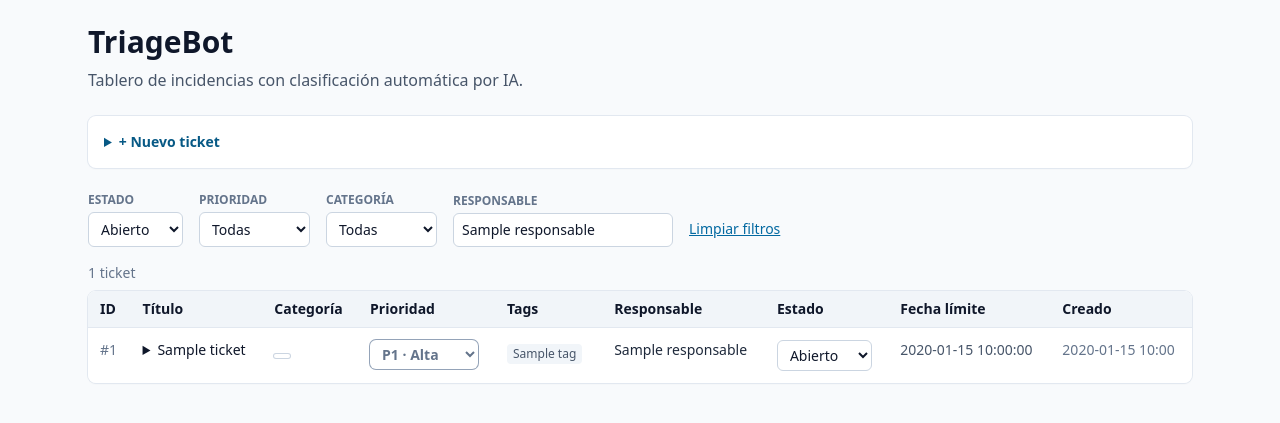
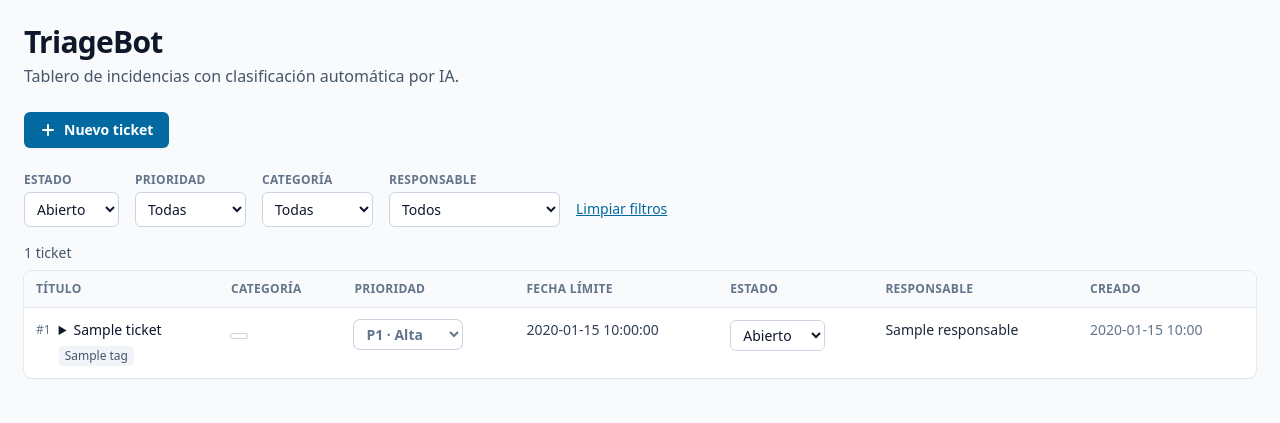
Before and after one commit to ArantxaData/prompt-commit-triagebot, a FastAPI app: template templates/index.html in a window 1280 px wide. Shown: the top 423 px of the page. Run offline with FastAPI, Linux system fonts and the light colour scheme; the template is opened without the code that fills it: most values are stand-ins (such as "Sample title", 1, 10 or a date in 2020); some libraries are stand-ins or nearby versions.

Commit message:
Cambios de estilo

```diff
--- a/templates/_macros.html
+++ b/templates/_macros.html
@@ -3,7 +3,7 @@
 {%- if p == "P1" -%}bg-red-100 text-red-800 ring-red-300
 {%- elif p == "P2" -%}bg-amber-100 text-amber-800 ring-amber-300
 {%- elif p == "P3" -%}bg-slate-100 text-slate-700 ring-slate-300
-{%- else -%}bg-white text-slate-500 ring-slate-400 ring-dashed
+{%- else -%}bg-white text-slate-500 ring-slate-300
 {%- endif -%}
 {%- endmacro %}
 
--- a/templates/_new_ticket_form.html
+++ b/templates/_new_ticket_form.html
@@ -1,39 +1,45 @@
 {# Formulario de alta. Se vuelve a pintar entero: vacío y cerrado tras crear, abierto con errores si falla. #}
 {% set values = form["values"] %}  {# form.values sería el método dict.values #}
 {% set errors = form["errors"] %}
-<details id="new-ticket" class="mt-6 rounded-lg bg-white p-4 shadow-sm ring-1 ring-slate-200" {{ "open" if errors }}>
-  <summary class="cursor-pointer text-sm font-semibold text-sky-800">+ Nuevo ticket</summary>
-  <form class="mt-4 grid gap-4 md:grid-cols-2"
+<details id="new-ticket" class="group mt-6" {{ "open" if errors }}>
+  <summary class="inline-flex cursor-pointer list-none items-center gap-2 rounded-md bg-sky-700 px-4 py-2 text-sm font-semibold text-white shadow-sm hover:bg-sky-800 max-md:w-full max-md:justify-center max-md:py-2.5 [&::-webkit-details-marker]:hidden">
+    <svg class="h-4 w-4" viewBox="0 0 16 16" fill="none" stroke="currentColor" stroke-width="2" stroke-linecap="round" aria-hidden="true"><path d="M8 3v10M3 8h10"/></svg>
+    Nuevo ticket
+  </summary>
+  <form class="mt-3 grid gap-4 rounded-lg bg-white p-4 shadow-sm ring-1 ring-slate-200 md:grid-cols-2"
         hx-post="/ui/tickets" hx-target="#new-ticket" hx-swap="outerHTML"
         hx-disabled-elt="find button" hx-indicator="#classifying">
     <div class="md:col-span-2">
       <label for="f-title" class="block text-sm font-medium">Título</label>
-      <input id="f-title" name="title" type="text" maxlength="200" required
+      <input id="f-title" name="title" type="text" maxlength="200" required autocomplete="off"
              value="{{ values.title }}"
-             class="mt-1 w-full rounded-md border border-slate-300 px-3 py-2 text-sm">
-      {% if errors.title %}<p class="mt-1 text-sm text-red-600">{{ errors.title }}</p>{% endif %}
+             {% if errors.title %}aria-invalid="true" aria-describedby="e-title"{% endif %}
+             class="mt-1 w-full rounded-md border px-3 py-2 text-sm {{ 'border-red-500' if errors.title else 'border-slate-300' }}">
+      {% if errors.title %}<p id="e-title" class="mt-1 text-sm text-red-700" role="alert">{{ errors.title }}</p>{% endif %}
     </div>
     <div class="md:col-span-2">
       <label for="f-description" class="block text-sm font-medium">Descripción</label>
       <textarea id="f-description" name="description" rows="4" maxlength="5000" required
-                class="mt-1 w-full rounded-md border border-slate-300 px-3 py-2 text-sm">{{ values.description }}</textarea>
-      {% if errors.description %}<p class="mt-1 text-sm text-red-600">{{ errors.description }}</p>{% endif %}
+                {% if errors.description %}aria-invalid="true" aria-describedby="e-description"{% endif %}
+                class="mt-1 w-full rounded-md border px-3 py-2 text-sm {{ 'border-red-500' if errors.description else 'border-slate-300' }}">{{ values.description }}</textarea>
+      {% if errors.description %}<p id="e-description" class="mt-1 text-sm text-red-700" role="alert">{{ errors.description }}</p>{% endif %}
     </div>
     <div>
       <label for="f-responsable" class="block text-sm font-medium">
-        Responsable <span class="font-normal text-slate-400">(opcional)</span>
+        Responsable <span class="font-normal text-slate-500">(opcional)</span>
       </label>
-      <input id="f-responsable" name="responsable" type="text" maxlength="100"
+      <input id="f-responsable" name="responsable" type="text" maxlength="100" autocomplete="off"
              value="{{ values.responsable }}"
-             class="mt-1 w-full rounded-md border border-slate-300 px-3 py-2 text-sm">
-      {% if errors.responsable %}<p class="mt-1 text-sm text-red-600">{{ errors.responsable }}</p>{% endif %}
+             {% if errors.responsable %}aria-invalid="true" aria-describedby="e-responsable"{% endif %}
+             class="mt-1 w-full rounded-md border px-3 py-2 text-sm {{ 'border-red-500' if errors.responsable else 'border-slate-300' }}">
+      {% if errors.responsable %}<p id="e-responsable" class="mt-1 text-sm text-red-700" role="alert">{{ errors.responsable }}</p>{% endif %}
     </div>
-    <div class="flex items-end gap-3">
+    <div class="flex items-end gap-3 max-md:flex-col max-md:items-stretch">
       <button type="submit"
-              class="rounded-md bg-sky-700 px-4 py-2 text-sm font-semibold text-white hover:bg-sky-800 disabled:opacity-50">
+              class="rounded-md bg-sky-700 px-4 py-2 text-sm font-semibold text-white hover:bg-sky-800 disabled:cursor-not-allowed disabled:opacity-50 max-md:py-2.5">
         Crear y clasificar
       </button>
-      <span id="classifying" class="htmx-indicator text-sm text-slate-500">Clasificando…</span>
+      <span id="classifying" class="htmx-indicator text-sm text-slate-600" role="status">Clasificando…</span>
     </div>
   </form>
 </details>
--- a/templates/_ticket_row.html
+++ b/templates/_ticket_row.html
@@ -1,23 +1,36 @@
 {% from "_macros.html" import priority_classes, category_classes %}
-{# Una fila editable. Al cambiar estado o prioridad se guarda y la fila se vuelve a pintar. #}
-<tr id="ticket-{{ t.id }}" class="align-top hover:bg-slate-50"
+{# Una fila editable. Al cambiar estado o prioridad se guarda y la fila se vuelve a pintar.
+   En móvil cada fila se apila como una tarjeta (el CSS de index.html pinta las etiquetas). #}
+<tr id="ticket-{{ t.id }}"
+    class="align-top hover:bg-slate-50 focus-within:bg-slate-50 max-md:grid max-md:grid-cols-2 max-md:gap-x-3 max-md:gap-y-3 max-md:rounded-lg max-md:bg-white max-md:p-3 max-md:ring-1 max-md:ring-slate-200"
     hx-patch="/ui/tickets/{{ t.id }}" hx-trigger="change" hx-include="this"
     hx-target="this" hx-swap="outerHTML settle:800ms">
-  <td class="px-3 py-3 text-sm text-slate-500">#{{ t.id }}</td>
-  <td class="px-3 py-3 max-w-md">
-    <details>
-      <summary class="ticket-title cursor-pointer text-sm font-medium text-slate-900">{{ t.title }}</summary>
-      <p class="mt-2 whitespace-pre-line text-sm text-slate-600">{{ t.description }}</p>
-    </details>
+  <td class="px-3 py-3 md:max-w-md max-md:col-span-2 max-md:p-0">
+    <div class="flex gap-2">
+      <span class="pt-0.5 text-xs text-slate-500">#{{ t.id }}</span>
+      <div class="min-w-0">
+        <details>
+          <summary class="ticket-title cursor-pointer text-sm font-medium text-slate-900">{{ t.title }}</summary>
+          <p class="mt-2 whitespace-pre-line text-sm text-slate-700">{{ t.description }}</p>
+        </details>
+        {% if t.tags %}
+        <div class="mt-1.5 flex flex-wrap gap-1">
+          {% for tag in t.tags %}
+          <span class="inline-block rounded bg-slate-100 px-1.5 py-0.5 text-xs text-slate-600">{{ tag }}</span>
+          {% endfor %}
+        </div>
+        {% endif %}
+      </div>
+    </div>
   </td>
-  <td class="px-3 py-3">
+  <td class="px-3 py-3 max-md:p-0" data-label="Categoría">
     <span class="inline-block rounded-full px-2 py-0.5 text-xs font-medium ring-1 {{ category_classes(t.category) }}">
       {% if t.category == NOT_INFERRED %}no inferido{% else %}{{ CATEGORY_LABELS[t.category] }}{% endif %}
     </span>
   </td>
-  <td class="px-3 py-3">
+  <td class="px-3 py-3 max-md:p-0" data-label="Prioridad">
     <select name="priority" aria-label="Prioridad del ticket {{ t.id }}"
-            class="rounded-md px-2 py-1 text-sm font-semibold ring-1 {{ priority_classes(t.priority) }}">
+            class="rounded-md px-2 py-1 text-sm font-semibold ring-1 max-md:w-full max-md:py-2 {{ priority_classes(t.priority) }}">
       {% if t.priority == NOT_INFERRED %}
       <option value="{{ NOT_INFERRED }}" selected>no inferido</option>
       {% endif %}
@@ -26,33 +39,28 @@
       {% endfor %}
     </select>
   </td>
-  <td class="px-3 py-3">
-    {% for tag in t.tags %}
-    <span class="mr-1 inline-block rounded bg-slate-100 px-1.5 py-0.5 text-xs text-slate-600">{{ tag }}</span>
+  <td class="whitespace-nowrap px-3 py-3 text-sm max-md:p-0" data-label="Fecha límite">
+    {% if t.due_date %}
+    {% set overdue = t.due_date < today and t.status in ("open", "in_progress") %}
+    <span class="{{ 'font-semibold text-red-700' if overdue else 'text-slate-700' }}">{{ t.due_date }}</span>
+    {% if overdue %}<span class="ml-1.5 rounded bg-red-50 px-1.5 py-0.5 text-xs font-semibold text-red-700 ring-1 ring-red-200">Vencido</span>{% endif %}
     {% else %}
-    <span class="text-slate-400">—</span>
-    {% endfor %}
+    <span class="text-slate-500" aria-hidden="true">—</span><span class="sr-only">Sin fecha límite</span>
+    {% endif %}
   </td>
-  <td class="px-3 py-3 text-sm {{ 'text-slate-800' if t.responsable else 'text-slate-400' }}">
-    {{ t.responsable or "—" }}
-  </td>
-  <td class="px-3 py-3">
+  <td class="px-3 py-3 max-md:p-0" data-label="Estado">
+    {# Solo se ofrecen el estado actual y las transiciones permitidas: no se propone lo que daría 409. #}
     <select name="status" aria-label="Estado del ticket {{ t.id }}"
-            class="rounded-md border border-slate-300 bg-white px-2 py-1 text-sm">
-      {% for value, label in STATUSES %}
+            class="rounded-md border border-slate-300 bg-white px-2 py-1 text-sm max-md:w-full max-md:py-2">
+      {% for value, label in STATUSES if value == t.status or value in TRANSITIONS[t.status] %}
       <option value="{{ value }}" {{ "selected" if t.status == value }}>{{ label }}</option>
       {% endfor %}
     </select>
-    {% if error %}<p class="mt-1 max-w-[12rem] text-xs text-red-600" role="alert">{{ error }}</p>{% endif %}
+    {% if error %}<p class="mt-1 max-w-[12rem] text-xs text-red-700 max-md:max-w-none" role="alert">{{ error }}</p>{% endif %}
   </td>
-  <td class="px-3 py-3 whitespace-nowrap text-sm">
-    {% if t.due_date %}
-    {% set overdue = t.due_date < today and t.status in ("open", "in_progress") %}
-    <span class="{{ 'font-semibold text-red-600' if overdue else 'text-slate-600' }}"
-          {% if overdue %}title="Vencido"{% endif %}>{{ t.due_date }}{% if overdue %} ⚠{% endif %}</span>
-    {% else %}
-    <span class="text-slate-400">—</span>
-    {% endif %}
+  <td class="px-3 py-3 text-sm max-md:p-0" data-label="Responsable">
+    {% if t.responsable %}<span class="text-slate-800">{{ t.responsable }}</span>
+    {% else %}<span class="text-slate-500" aria-hidden="true">—</span><span class="sr-only">Sin responsable</span>{% endif %}
   </td>
-  <td class="px-3 py-3 whitespace-nowrap text-sm text-slate-500">{{ t.created_at[:16] | replace("T", " ") }}</td>
+  <td class="whitespace-nowrap px-3 py-3 text-sm text-slate-500 max-md:hidden">{{ t.created_at[:16] | replace("T", " ") }}</td>
 </tr>
--- a/templates/_tickets_table.html
+++ b/templates/_tickets_table.html
@@ -1,25 +1,33 @@
 {# Fragmento que HTMX refresca al cambiar un filtro o crear un ticket. #}
-<p class="mb-2 text-sm text-slate-500" aria-live="polite">
+{% set ns = namespace(overdue=0) %}
+{% for t in tickets %}
+  {% if t.due_date and t.due_date < today and t.status in ("open", "in_progress") %}
+    {% set ns.overdue = ns.overdue + 1 %}
+  {% endif %}
+{% endfor %}
+<p class="mb-2 text-sm text-slate-600" aria-live="polite">
   {{ tickets | length }} {{ "ticket" if tickets | length == 1 else "tickets" }}
+  {%- if ns.overdue %}
+  · <span class="font-semibold text-red-700">{{ ns.overdue }} {{ "vencido" if ns.overdue == 1 else "vencidos" }}</span>
+  {%- endif %}
 </p>
 
 {% if tickets %}
-<div class="overflow-x-auto rounded-lg shadow-sm ring-1 ring-slate-200">
-  <table class="min-w-full divide-y divide-slate-200 bg-white">
-    <thead class="bg-slate-100">
-      <tr>
-        <th class="px-3 py-2 text-left text-sm font-semibold">ID</th>
-        <th class="px-3 py-2 text-left text-sm font-semibold">Título</th>
-        <th class="px-3 py-2 text-left text-sm font-semibold">Categoría</th>
-        <th class="px-3 py-2 text-left text-sm font-semibold">Prioridad</th>
-        <th class="px-3 py-2 text-left text-sm font-semibold">Tags</th>
-        <th class="px-3 py-2 text-left text-sm font-semibold">Responsable</th>
-        <th class="px-3 py-2 text-left text-sm font-semibold">Estado</th>
-        <th class="px-3 py-2 text-left text-sm font-semibold">Fecha límite</th>
-        <th class="px-3 py-2 text-left text-sm font-semibold">Creado</th>
+<div class="scroll-thin overflow-x-auto rounded-lg bg-white shadow-sm ring-1 ring-slate-200 max-md:overflow-visible max-md:bg-transparent max-md:shadow-none max-md:ring-0"
+     role="region" aria-label="Listado de tickets" tabindex="0">
+  <table class="min-w-full text-left max-md:block">
+    <thead class="bg-slate-50 max-md:hidden">
+      <tr class="border-b border-slate-200">
+        <th scope="col" class="px-3 py-2.5 text-left text-xs font-semibold uppercase tracking-wide text-slate-500">Título</th>
+        <th scope="col" class="px-3 py-2.5 text-left text-xs font-semibold uppercase tracking-wide text-slate-500">Categoría</th>
+        <th scope="col" class="px-3 py-2.5 text-left text-xs font-semibold uppercase tracking-wide text-slate-500">Prioridad</th>
+        <th scope="col" class="whitespace-nowrap px-3 py-2.5 text-left text-xs font-semibold uppercase tracking-wide text-slate-500">Fecha límite</th>
+        <th scope="col" class="px-3 py-2.5 text-left text-xs font-semibold uppercase tracking-wide text-slate-500">Estado</th>
+        <th scope="col" class="px-3 py-2.5 text-left text-xs font-semibold uppercase tracking-wide text-slate-500">Responsable</th>
+        <th scope="col" class="px-3 py-2.5 text-left text-xs font-semibold uppercase tracking-wide text-slate-500">Creado</th>
       </tr>
     </thead>
-    <tbody id="tickets-table-body" class="divide-y divide-slate-100">
+    <tbody id="tickets-table-body" class="divide-y divide-slate-100 max-md:block max-md:space-y-3 max-md:divide-y-0">
       {% for t in tickets %}
       {% include "_ticket_row.html" %}
       {% endfor %}
@@ -27,7 +35,7 @@
   </table>
 </div>
 {% else %}
-<div class="rounded-lg border border-dashed border-slate-300 bg-white p-8 text-center text-slate-500">
+<div class="rounded-lg border border-dashed border-slate-300 bg-white p-8 text-center text-slate-600">
   No hay tickets con estos filtros.
   <a href="/" class="ml-1 text-sky-700 underline">Limpiar filtros</a>
 </div>
--- a/templates/index.html
+++ b/templates/index.html
@@ -9,33 +9,66 @@
   {# htmx descarta por defecto las respuestas 4xx; los 422 del formulario sí se pintan. #}
   <meta name="htmx-config" content='{"responseHandling":[{"code":"204","swap":false},{"code":"[23]..","swap":true},{"code":"409","swap":true},{"code":"422","swap":true},{"code":"[45]..","swap":false,"error":true},{"code":"...","swap":true}]}'>
   <style>
+    /* Superficies del navegador tematizadas con la paleta (sky/slate). */
+    ::selection { background: #bae6fd; color: #0c4a6e; }
+    input, textarea, select { caret-color: #0369a1; accent-color: #0369a1; }
+    :where(a, button, input, select, textarea, summary, [tabindex="0"]):focus-visible {
+      outline: 2px solid #0369a1;
+      outline-offset: 2px;
+    }
+    table { font-variant-numeric: tabular-nums; }
+    .scroll-thin { scrollbar-width: thin; scrollbar-color: #94a3b8 transparent; }
+
+    /* Estado de carga: la lista se atenúa mientras HTMX pide el fragmento. */
+    #tickets { transition: opacity 0.15s ease; }
+    #tickets.htmx-request { opacity: 0.55; }
+
     /* Destello verde breve en la fila recién guardada */
     tr.htmx-added { background-color: #dcfce7; }
     tr { transition: background-color 0.8s ease; }
+
+    /* Móvil: cada fila es una tarjeta y cada celda lleva su etiqueta. */
+    @media (max-width: 767px) {
+      td[data-label]::before {
+        content: attr(data-label);
+        display: block;
+        margin-bottom: 0.25rem;
+        font-size: 0.75rem;
+        font-weight: 500;
+        color: #475569;
+      }
+    }
+
+    @media (prefers-reduced-motion: reduce) {
+      *, *::before, *::after { transition-duration: 0.01ms !important; animation-duration: 0.01ms !important; }
+    }
   </style>
 </head>
-<body class="bg-slate-50 text-slate-900">
-  <main class="mx-auto max-w-6xl p-6">
-    <h1 class="text-3xl font-bold">TriageBot</h1>
-    <p class="mt-2 text-slate-600">Tablero de incidencias con clasificación automática por IA.</p>
+<body class="bg-slate-50 text-slate-900 antialiased">
+  <main class="mx-auto max-w-7xl px-4 py-6 md:px-6">
+    <header>
+      <h1 class="text-3xl font-bold tracking-tight">TriageBot</h1>
+      <p class="mt-1 text-slate-600">Tablero de incidencias con clasificación automática por IA.</p>
+    </header>
 
     {% include "_new_ticket_form.html" %}
 
-    <form id="filters" class="mt-6 flex flex-wrap items-end gap-4"
+    <form id="filters" role="search" aria-label="Filtros del tablero"
+          class="mt-6 flex flex-wrap items-end gap-x-4 gap-y-3"
           action="/" method="get"
-          hx-get="/" hx-target="#tickets" hx-trigger="change" hx-push-url="true">
-      <div>
-        <label for="f-status" class="block text-xs font-semibold uppercase text-slate-500">Estado</label>
-        <select id="f-status" name="status" class="mt-1 rounded-md border border-slate-300 bg-white px-2 py-1.5 text-sm">
+          hx-get="/" hx-target="#tickets" hx-trigger="change" hx-push-url="true" hx-indicator="#tickets">
+      <div class="max-md:w-[calc(50%-0.5rem)]">
+        <label for="f-status" class="block text-xs font-semibold uppercase tracking-wide text-slate-500">Estado</label>
+        <select id="f-status" name="status" class="mt-1 w-full rounded-md border border-slate-300 bg-white px-2 py-1.5 text-sm max-md:py-2.5">
+          <option value="all" {{ "selected" if filters.status == "all" }}>Todos</option>
           {% for value, label in STATUSES %}
           <option value="{{ value }}" {{ "selected" if filters.status == value }}>{{ label }}</option>
           {% endfor %}
-          <option value="all" {{ "selected" if filters.status == "all" }}>Todos</option>
         </select>
       </div>
-      <div>
-        <label for="f-priority" class="block text-xs font-semibold uppercase text-slate-500">Prioridad</label>
-        <select id="f-priority" name="priority" class="mt-1 rounded-md border border-slate-300 bg-white px-2 py-1.5 text-sm">
+      <div class="max-md:w-[calc(50%-0.5rem)]">
+        <label for="f-priority" class="block text-xs font-semibold uppercase tracking-wide text-slate-500">Prioridad</label>
+        <select id="f-priority" name="priority" class="mt-1 w-full rounded-md border border-slate-300 bg-white px-2 py-1.5 text-sm max-md:py-2.5">
           <option value="">Todas</option>
           {% for value, label in PRIORITIES %}
           <option value="{{ value }}" {{ "selected" if filters.priority == value }}>{{ label }}</option>
@@ -43,9 +76,9 @@
           <option value="{{ NOT_INFERRED }}" {{ "selected" if filters.priority == NOT_INFERRED }}>no inferido</option>
         </select>
       </div>
-      <div>
-        <label for="f-category" class="block text-xs font-semibold uppercase text-slate-500">Categoría</label>
-        <select id="f-category" name="category" class="mt-1 rounded-md border border-slate-300 bg-white px-2 py-1.5 text-sm">
+      <div class="max-md:w-[calc(50%-0.5rem)]">
+        <label for="f-category" class="block text-xs font-semibold uppercase tracking-wide text-slate-500">Categoría</label>
+        <select id="f-category" name="category" class="mt-1 w-full rounded-md border border-slate-300 bg-white px-2 py-1.5 text-sm max-md:py-2.5">
           <option value="">Todas</option>
           {% for value, label in CATEGORIES %}
           <option value="{{ value }}" {{ "selected" if filters.category == value }}>{{ label }}</option>
@@ -53,15 +86,18 @@
           <option value="{{ NOT_INFERRED }}" {{ "selected" if filters.category == NOT_INFERRED }}>no inferido</option>
         </select>
       </div>
-      <div>
-        <label for="f-resp-filter" class="block text-xs font-semibold uppercase text-slate-500">Responsable</label>
-        <input id="f-resp-filter" name="responsable" type="search" value="{{ filters.responsable }}"
-               placeholder="Nombre exacto" autocomplete="off"
-               hx-get="/" hx-trigger="keyup changed delay:400ms" hx-include="#filters"
-               hx-target="#tickets" hx-push-url="true"
-               class="mt-1 rounded-md border border-slate-300 px-2 py-1.5 text-sm">
+      <div class="max-md:w-[calc(50%-0.5rem)]">
+        <label for="f-resp-filter" class="block text-xs font-semibold uppercase tracking-wide text-slate-500">Responsable</label>
+        <select id="f-resp-filter" name="responsable" class="mt-1 w-full rounded-md border border-slate-300 bg-white px-2 py-1.5 text-sm max-md:py-2.5">
+          <option value="">Todos</option>
+          {% for name in responsables %}
+          <option value="{{ name }}" {{ "selected" if filters.responsable == name }}>{{ name }}</option>
+          {% endfor %}
+        </select>
       </div>
-      <a href="/" class="pb-2 text-sm text-sky-700 underline">Limpiar filtros</a>
+      {% if filters.status != "open" or filters.priority or filters.category or filters.responsable %}
+      <a href="/" class="py-2 text-sm text-sky-700 underline">Limpiar filtros</a>
+      {% endif %}
     </form>
 
     <section id="tickets" class="mt-4"
```
Also changed, not shown: app/db.py (+14 -0 lines), app/ui.py (+12 -2 lines), tests/test_ui_polish.py (added, +152 -0 lines).
